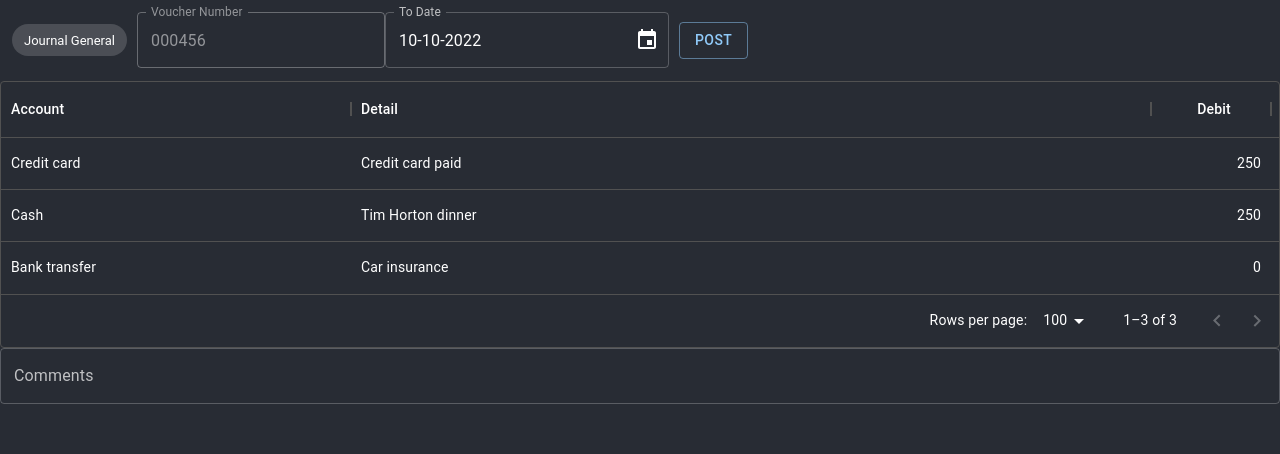
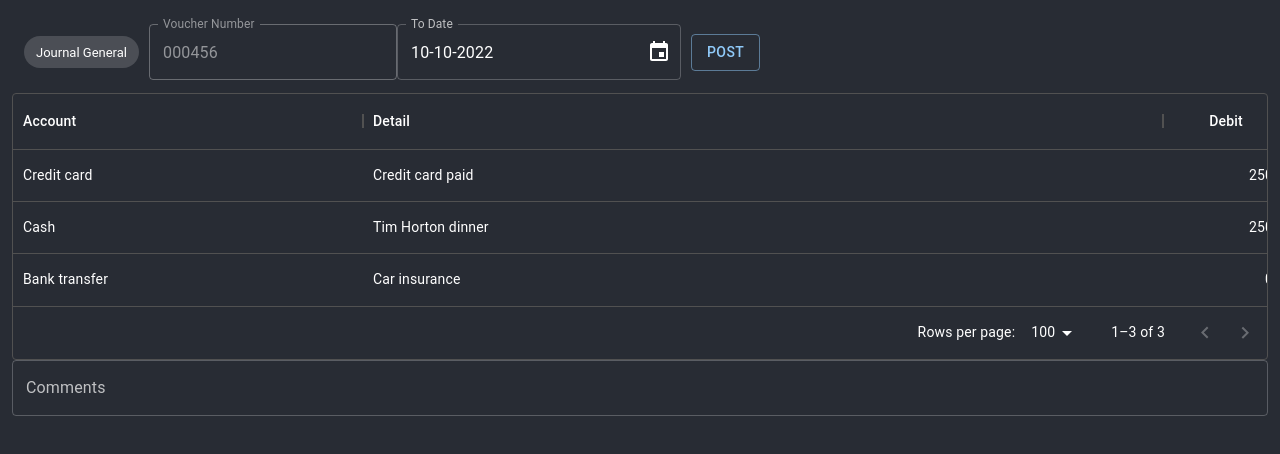
Before and after one commit to rathoregee/office, a React (Create React App) app in the folder UI/: page /journal in a window 1280 px wide. Shown: the top 454 px of the page. Built offline with nearby package versions, Linux system fonts and the light colour scheme; what aws-amplify would draw is missing.

Commit message:
added class

```diff
--- a/UI/src/pages/Journal.tsx
+++ b/UI/src/pages/Journal.tsx
@@ -107,7 +107,7 @@ export function Journal() {
 
     return (
         <ThemeProvider theme={theme}>
-            <div>
+            <div className='jv-header'>
                 <div className='jv-header'>
                     <Box sx={{ flexGrow: 1 }}>
                         <Chip label="Journal General" />
```
